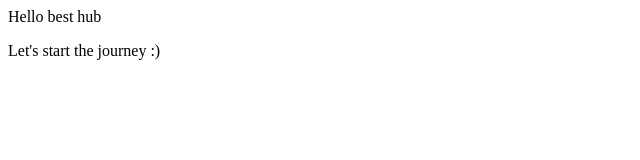
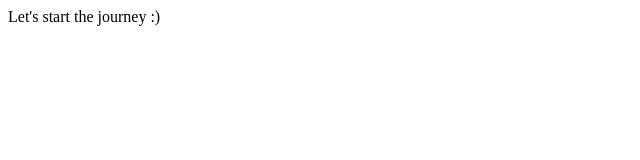
Before and after one commit to Ritik-Singh21/localg, a plain HTML site: page index.html in a window 1280 px wide. Shown: the whole page, without its empty margins (0-640 px from the left). Drawn offline with Linux system fonts and the light colour scheme.

Commit message:
Add new features

```diff
--- a/index.html
+++ b/index.html
@@ -1,2 +1 @@
-<p>Hello best hub</p>
 <p>Let's start the journey :)</p>
```
